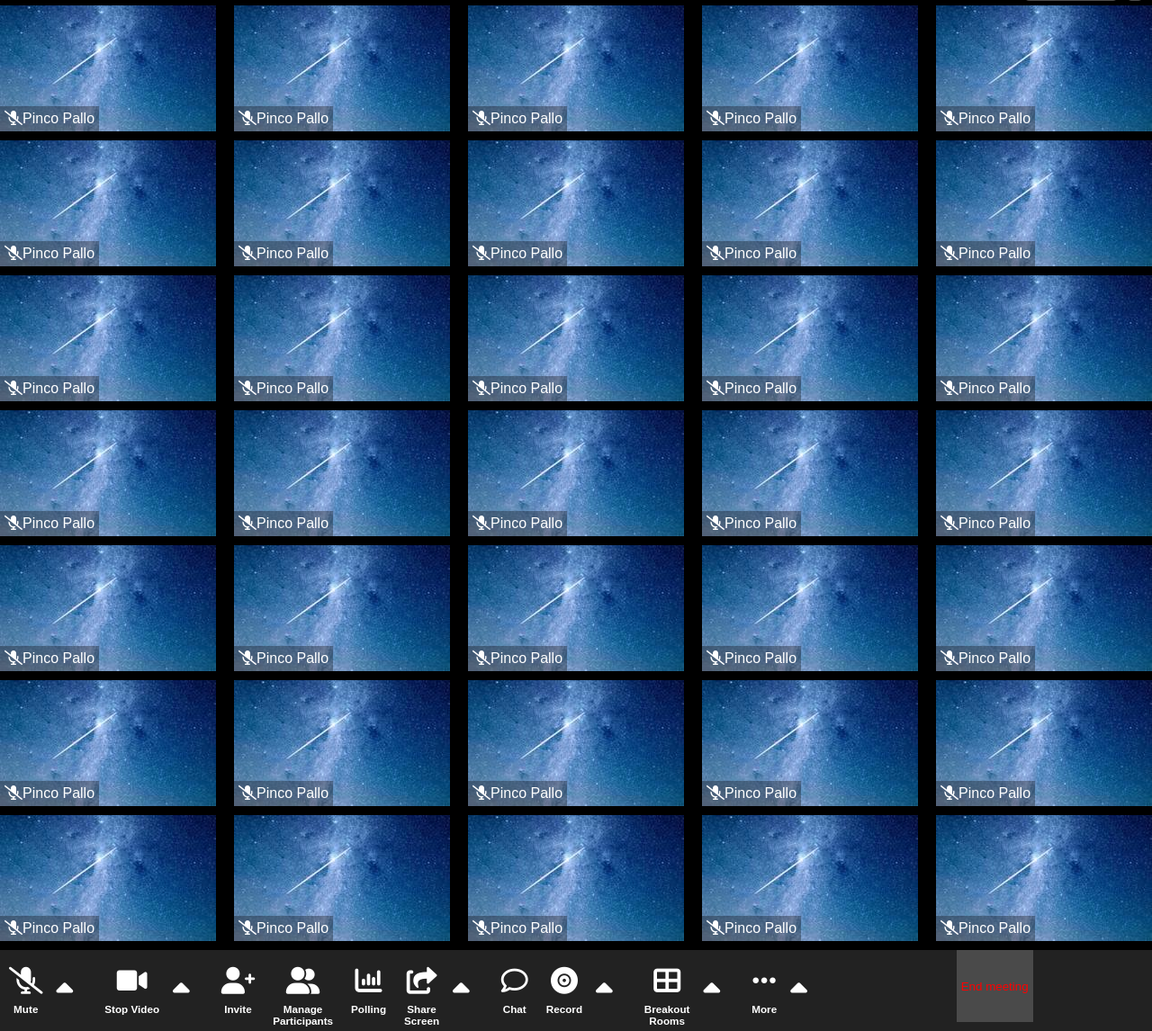
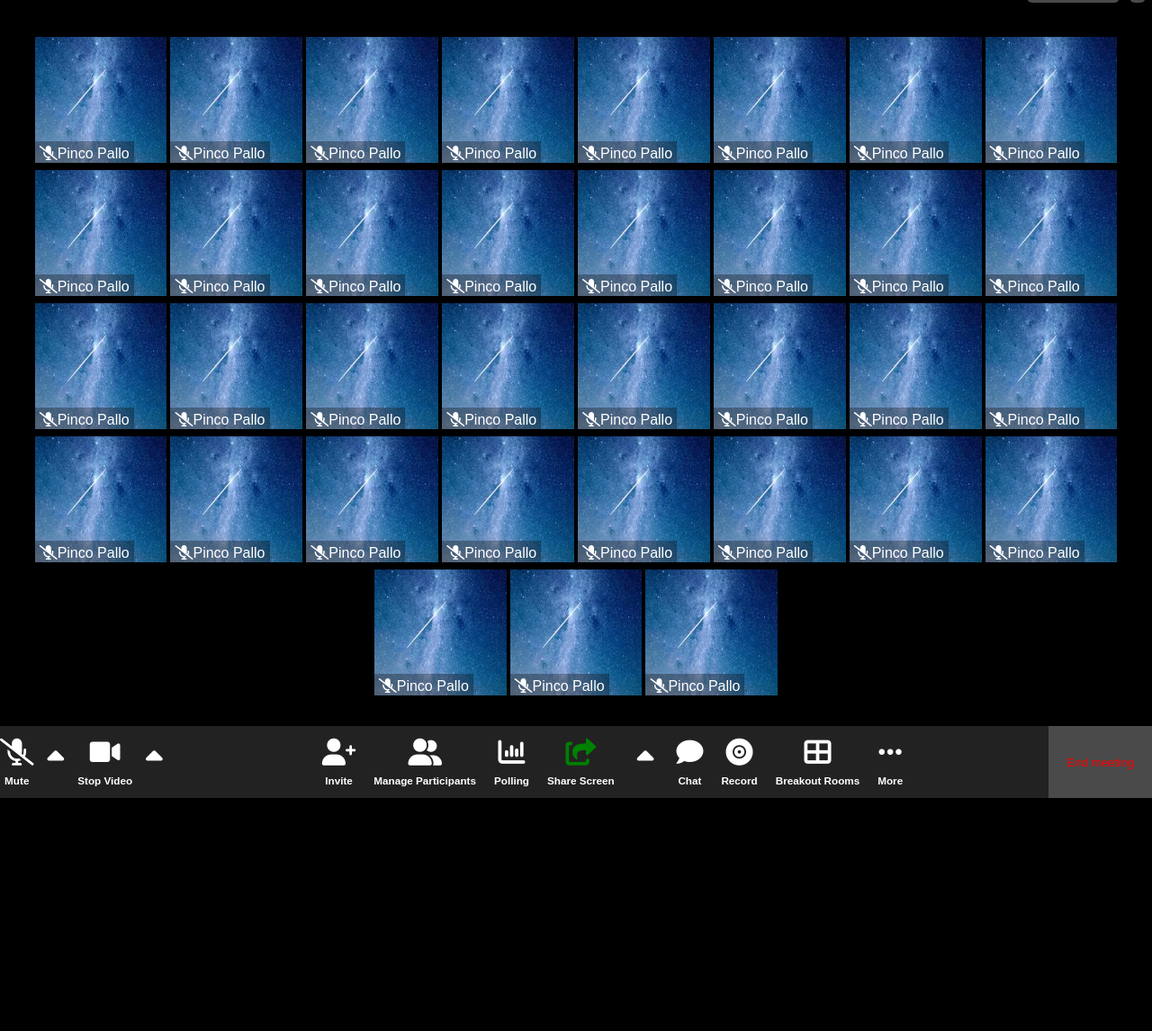
Before and after one commit to salvatoredepaola/html-css-zoom, a plain HTML site: page index.html in a window 1280 px wide. Shown: the part 29-1175 px from the top of the page at 90% size. After the commit the page ends 916 px from the top, so only its background shows below. Drawn offline with Linux system fonts and the light colour scheme.

Commit message:
esercizio corretto

```diff
--- a/css/style.css
+++ b/css/style.css
@@ -24,8 +24,8 @@ CSS ELEMENTI GENERICI
 
 .hMin520{ min-height: 520px;}
 .space {margin: 5px 0px;}
-.col {padding: 10px;}
-.padding-top{padding-top: 180px;}
+.col {padding: 28px 0;}
+.padding{padding: 1em;}
 .padding-bottom{padding-bottom: 180px;}
 
 /* ALLINEAMENTO */
@@ -48,6 +48,7 @@ CSS ELEMENTI GENERICI
 .bg-orangered {background-color: orangered;}
 .bg-blue {background-color: blue;}
 .bg-black {background-color: #222;}
+.bg-grey{ background-color: #4a4a4a;}
 
 
 /* COORE TESTO */
@@ -56,6 +57,8 @@ CSS ELEMENTI GENERICI
 .text-black{color: black;}
 .text-white{color: white;}
 .text-blue{color: #8ea1e1;}
+.color-green{color: green;}
+.color-red{color: red;}
 
 /* POSIZIONAMENTO */
 
@@ -69,8 +72,13 @@ CSS ELEMENTI GENERICI
 .col60 {width: 60%;}
 .col70 {width: 70%;}
 .col80 {width: 80%;}
-.width400 {width: 400px;}
-.width270 {width: 270px;}
+.col90 {width: 90%;}
+.col100 {width: 100%;}
+
+.w400 {width: 400px;}
+.w270 {width: 270px;}
+
+.h100{height: 100%;}
 
 /* MISC */
 
@@ -84,38 +92,35 @@ body{
     color: white;
     font-family: Arial, Helvetica, sans-serif;
 }
-button{
+header{
+    height: 40px;
+    text-align: right;
+}
+header > button{
     color: white;
     background-color: #4a4a4a;
     padding: 5px;
     border: none;
-    border-radius: 5px;
-    margin-right: 10px;
+    border-radius: 6px;
+    margin-top: 0.5em;
+    margin-right: 0.5em;
+}
+button:hover{cursor: pointer;}
+
+main{
+    min-height: calc(100vh - 120px);   /* px= somma dell'altezza dell'header e del footer 30px header - 90px footer*/
 }
 
-/* main{
-    min-height: calc(100vh - 80px);
-} */
-
-.MainBox{
-        /* vh al contenuto del main */
-    display: flex;
-    margin: 0 auto;
-    flex-wrap: wrap;
-    height: calc(100vh- 80px);
-
-}
 
 .cella{
+    width: calc(100vw / 7 - 32px);
     position: relative;
-    margin-bottom: 10px;
+    border: 2px solid black;
 }
 
 img{
-
-    display: block;
     position: relative;
-    width: 240px;
+    width: 100%;
     height: 140px;
 }
 
@@ -129,11 +134,14 @@ img{
 
 /* FOOTER */
 
-.footer{
-    width: 100%;
-    height: 90px;
+footer{
+    display: flex;
+    height: 80px;
     background-color: #222;
     font-size: 10px;
+}
+footer div {
+    justify-content: space-between;
 }
 footer i{
     font-size: 30px;
@@ -148,8 +156,7 @@ footer i{
     display: inline-flex;
     height: 80px;
 }
-
-footer button{
-    color: red;
-    border-radius: 0;
+.end{
+    border: none;
+    padding: 0 20px;
 }
--- a/index.html
+++ b/index.html
@@ -12,16 +12,14 @@
 
     <header>
 
-        <div class="justify-content flex space">
             <button><i class="fa-solid fa-table-cells"></i>Speaker view</button>
             <button><i class="fa-solid fa-xmark"></i></button>
-        </div>
 
     </header>
 
     <main>
 
-        <div class="MainBox boxed space-between">
+        <div class="flex wrap alignItemCenter justify-center col">
 
             <div class="cella img">
                 <img src="./img/cielo.jpg" alt="">
@@ -241,106 +239,68 @@
 
     <footer >
 
-<!-- PARTE INIZIALE -->
-    <div class="footer">
-        <div class="inlineFlex flex col20 text-center">
-            <!-- MICROFONO -->
-            <div class="flex col">
-                <div class="">
+
+        <div class="flex col100 alignItemCenter">
+            <!-- footer left -->
+            <div class="flex justify-center alignItemCenter">
+                <div class="column flex justify-center alignItemCenter h100">
                     <i class="fa-solid fa-microphone-slash"></i>
                     <h3>Mute</h3>
-                </div>
-                <div class="flex alignItemCenter arrow">
+                </div >
+                <div class="flex h100 arrow">
                     <i class="fa-solid fa-caret-up"></i>
                 </div>
-            </div >
-            <!-- CAM -->
-            <div class="flex col">
-                <div class="">
+                <div class="column flex justify-center alignItemCenter h100">
                     <i class="fa-solid fa-video"></i>
                     <h3>Stop Video</h3>
                 </div>
-                <div class="flex alignItemCenter arrow">
+                <div class="flex h100 arrow">
                     <i class="fa-solid fa-caret-up"></i>
                 </div>
             </div>
-        </div>
-    <!-- PARTE CENTRALE -->
-        <div class="inlineFlex flex col50 text-center justify-center">
-            <!-- INVITE -->
-            <div class="flex col">
-                <div class="">
+            <!-- footer center -->
+            <div class="flex justify-center alignItemCenter">
+                <div class="padding column flex justify-center alignItemCenter h100">
                     <i class="fa-solid fa-user-plus"></i>
                     <h3>Invite</h3>
-                </div>
-            </div >
-            <!-- MANAGE PARTICIPANTS -->
-            <div class="flex col">
-                <div class="">
+                </div >
+                <div class="padding column flex justify-center alignItemCenter h100">
                     <i class="fa-solid fa-user-group"></i>
                     <h3>Manage Participants</h3>
                 </div>
-            </div >
-            <!-- POLLING -->
-            <div class="flex col">
-                <div class="">
+                <div class="padding column flex justify-center alignItemCenter h100">
                     <i class="fa-solid fa-chart-column"></i>
                     <h3>Polling</h3>
-                </div>
-            </div >
-            <!-- SHARE SCREEN -->
-            <div class="flex col">
-                <div class="">
-                    <i class="fa-solid fa-share-from-square"></i>
+                </div >
+                <div class="padding column flex justify-center alignItemCenter h100">
+                    <i class="color-green fa-solid fa-share-from-square"></i>
                     <h3>Share Screen</h3>
                 </div>
-                <div class="flex alignItemCenter arrow">
+                <div class="flex h100 arrow">
                     <i class="fa-solid fa-caret-up"></i>
                 </div>
-            </div >
-            <!-- CHAT -->
-            <div class="flex col">
-                <div class="">
-                    <i class="fa-regular fa-comment"></i>
+                <div class="padding column flex justify-center alignItemCenter h100">
+                    <i class="fa-solid fa-comment"></i>
                     <h3>Chat</h3>
-                </div>
-            </div >
-            <!-- RECORD -->
-            <div class="flex col">
-                <div class="">
+                </div >
+                <div class="padding column flex justify-center alignItemCenter h100">
                     <i class="fa-solid fa-record-vinyl"></i>
                     <h3>Record</h3>
                 </div>
-                <div class="flex alignItemCenter arrow">
-                    <i class="fa-solid fa-caret-up"></i>
-                </div>
-            </div >
-            <!-- BREAKOUT ROOMS -->
-            <div class="flex col">
-                <div class="">
+                <div class="padding column flex justify-center alignItemCenter h100">
                     <i class="fa-solid fa-table-cells-large"></i>
                     <h3>Breakout Rooms</h3>
                 </div>
-                <div class="flex alignItemCenter arrow">
-                    <i class="fa-solid fa-caret-up"></i>
-                </div>
-            </div >
-            <!-- MORE -->
-            <div class="flex col">
-                <div class="">
+                <div class="padding column flex justify-center alignItemCenter h100">
                     <i class="fa-solid fa-ellipsis"></i>
                     <h3>More</h3>
                 </div>
-                <div class="flex alignItemCenter arrow">
-                    <i class="fa-solid fa-caret-up"></i>
-                </div>
-            </div >
+            </div>
+            <!-- footer right -->
+            <div class="flex justify-center h100">
+                <button class="end color-red bg-grey" >End meeting</button>
+            </div>
         </div>
-    <!-- PARTE FINALE -->
-        <div class="inlineFlex flex col20 text-center justify-content">
-            <button>End meeting</button>
-        </div>
-    </div>
 
     </footer>
 
```
